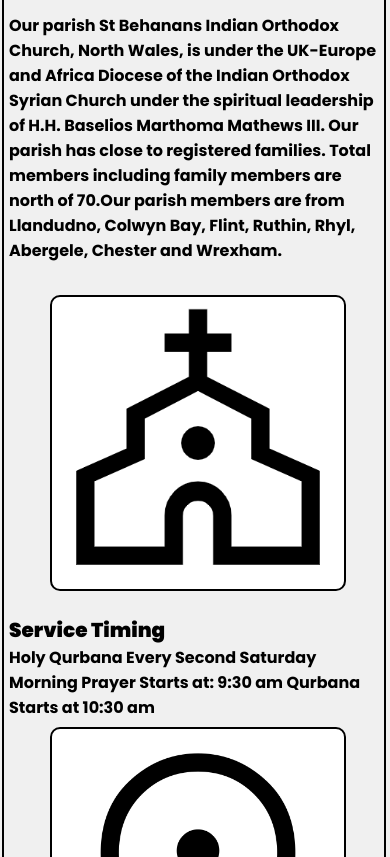
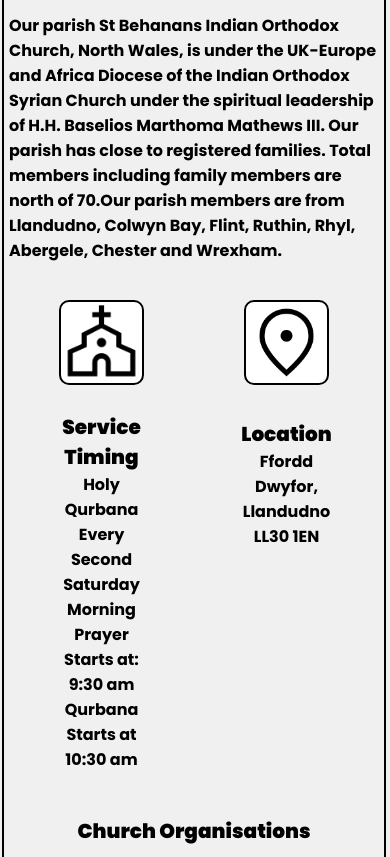
Before and after one commit to Levi-Varughese-Mathew/sbiocnorthwales, a plain HTML site: page code/index.html in a window 390 px wide. Shown: the part 243-1100 px from the top of the page. Drawn offline with Linux system fonts and the light colour scheme.

Commit message:
Changed the structure of icons in the index page

```diff
--- a/code/style.css
+++ b/code/style.css
@@ -398,6 +398,31 @@
 		margin-right: 4px;
 	}
 
+	/* To align elements in the division (service timing and location) */
+	div.service_location{
+		display: flex;
+		justify-content: space-around;
+		/* width: 80%; */
+		margin: auto; /* To make the div center since width is only 80% */
+	}
+
+	/* For the icons used in home page */
+	img.icon{
+		height: auto;
+		margin: 10px;
+	}
+
+	/* To align the elements in the division (service timing and location) */
+	span.service, span.location{
+        padding: 2px;
+        width: 30%;
+        display: flex;
+        text-align: center;
+        flex-direction: column;
+        align-content: flex-start;
+        align-items: center;
+	}
+
 	/* Style the navigation menu */
 	.topnav {
 		overflow: hidden;
```
